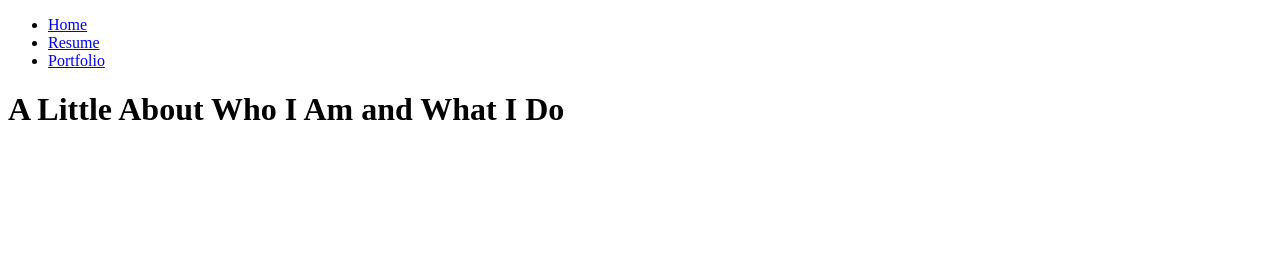
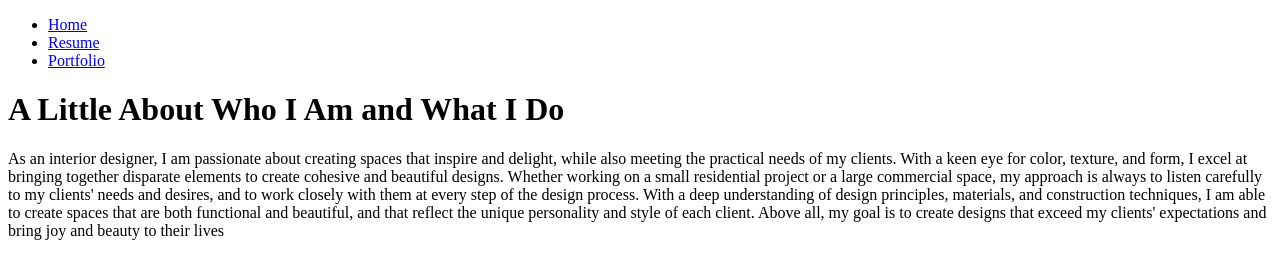
Before and after one commit to jasminesarin/Project-1, a plain HTML site: page index.html in a window 1280 px wide. Drawn offline with Linux system fonts and the light colour scheme.

Commit message:
Added Short Summary p element

```diff
--- a/index.html
+++ b/index.html
@@ -13,6 +13,7 @@
     </ul>
     </nav>
     <h1>A Little About Who I Am and What I Do</h1>
+		<p>As an interior designer, I am passionate about creating spaces that inspire and delight, while also meeting the practical needs of my clients. With a keen eye for color, texture, and form, I excel at bringing together disparate elements to create cohesive and beautiful designs. Whether working on a small residential project or a large commercial space, my approach is always to listen carefully to my clients' needs and desires, and to work closely with them at every step of the design process. With a deep understanding of design principles, materials, and construction techniques, I am able to create spaces that are both functional and beautiful, and that reflect the unique personality and style of each client. Above all, my goal is to create designs that exceed my clients' expectations and bring joy and beauty to their lives</p>
 
   </body>
 </HTML>
```
